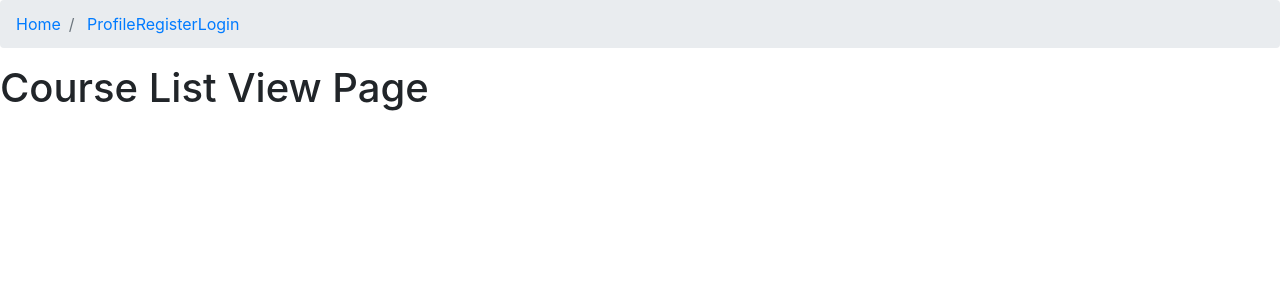
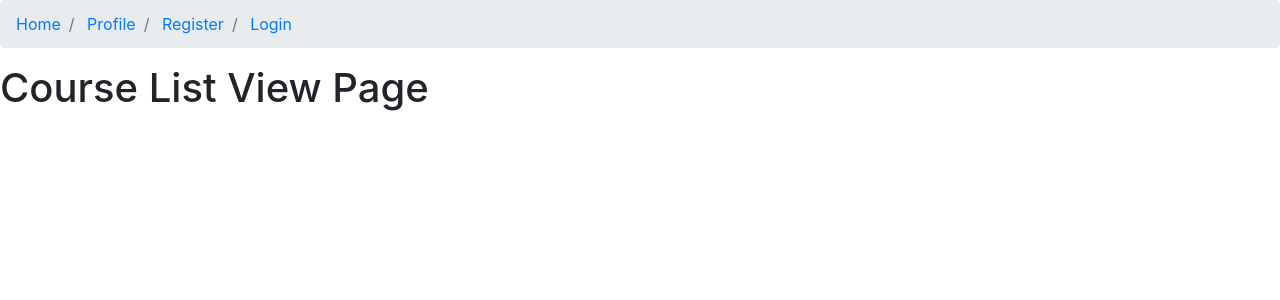
Before and after one commit to ZeroCoolHacker/Video-Membership-Django, a Django app: page / in a window 1280 px wide. Shown: the top 300 px of the page. Run offline with Django 3.2, Linux system fonts and the light colour scheme; data that the repository does not hold is empty; some libraries are stand-ins or nearby versions.

Commit message:
fix navbar

```diff
--- a/src/courses/templates/courses/base.html
+++ b/src/courses/templates/courses/base.html
@@ -25,10 +25,10 @@
             {% endblock post_detail_link %}
 
             {% if not request.user.is_authenticated %}
-                <li class="float-right">
+                <li class="breadcrumb-item">
                     <a href="/register">Register</a>
                 </li>
-                <li class="float-right">
+                <li class="breadcrumb-item">
                     <a href="/login">Login</a>
                 </li>
                 {% else %}
```
